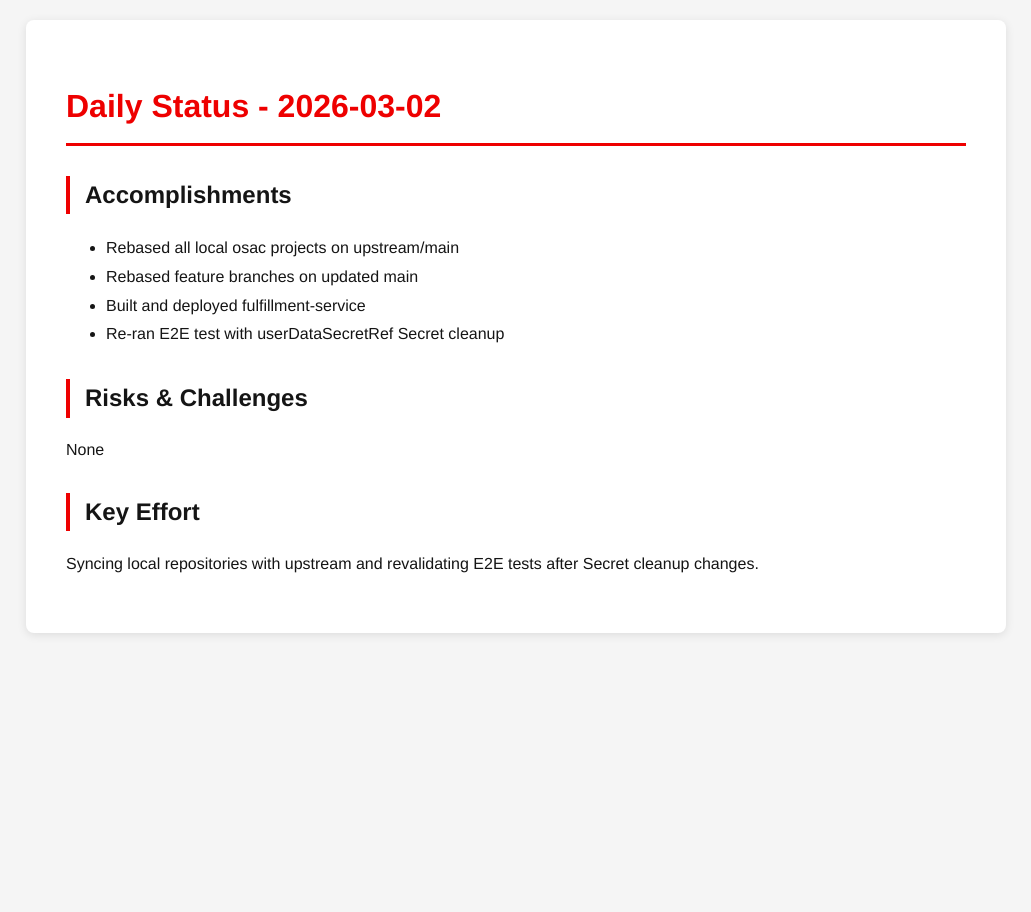
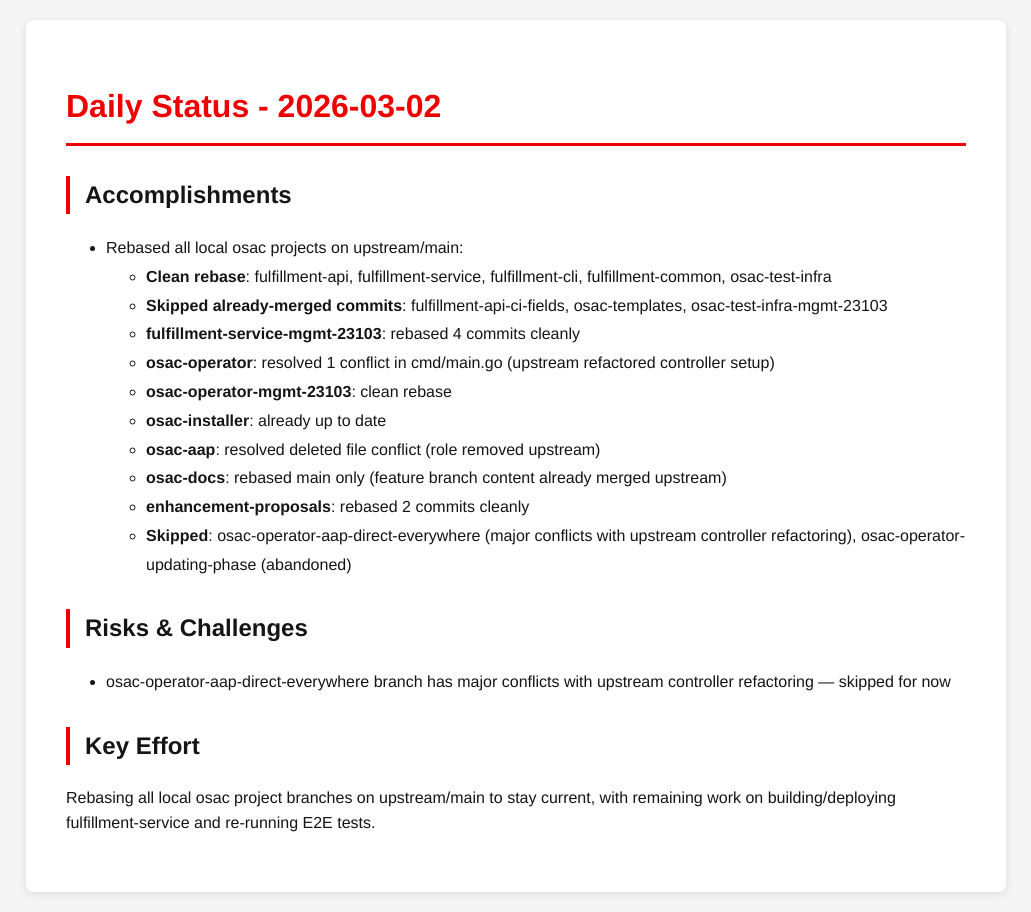
Before and after one commit to tzvatot/daily-status, a Jekyll site: the page built from 2026-03-02.md, in a window 1280 px wide. Shown: the whole page, without its empty margins (124-1155 px from the left). Built offline with Jekyll 4.4.1, drawn with Linux system fonts in a browser that asks for light colours.

Commit message:
Daily status update - 2026-03-02

```diff
--- a/2026-03-02.md
+++ b/2026-03-02.md
@@ -7,16 +7,20 @@ date: 2026-03-02
 # Daily Status - 2026-03-02
 
 ## Accomplishments
-
-- Rebased all local osac projects on upstream/main
-- Rebased feature branches on updated main
-- Built and deployed fulfillment-service
-- Re-ran E2E test with userDataSecretRef Secret cleanup
+- Rebased all local osac projects on upstream/main:
+  - **Clean rebase**: fulfillment-api, fulfillment-service, fulfillment-cli, fulfillment-common, osac-test-infra
+  - **Skipped already-merged commits**: fulfillment-api-ci-fields, osac-templates, osac-test-infra-mgmt-23103
+  - **fulfillment-service-mgmt-23103**: rebased 4 commits cleanly
+  - **osac-operator**: resolved 1 conflict in cmd/main.go (upstream refactored controller setup)
+  - **osac-operator-mgmt-23103**: clean rebase
+  - **osac-installer**: already up to date
+  - **osac-aap**: resolved deleted file conflict (role removed upstream)
+  - **osac-docs**: rebased main only (feature branch content already merged upstream)
+  - **enhancement-proposals**: rebased 2 commits cleanly
+  - **Skipped**: osac-operator-aap-direct-everywhere (major conflicts with upstream controller refactoring), osac-operator-updating-phase (abandoned)
 
 ## Risks & Challenges
-
-None
+- osac-operator-aap-direct-everywhere branch has major conflicts with upstream controller refactoring — skipped for now
 
 ## Key Effort
-
-Syncing local repositories with upstream and revalidating E2E tests after Secret cleanup changes.
+Rebasing all local osac project branches on upstream/main to stay current, with remaining work on building/deploying fulfillment-service and re-running E2E tests.
```
